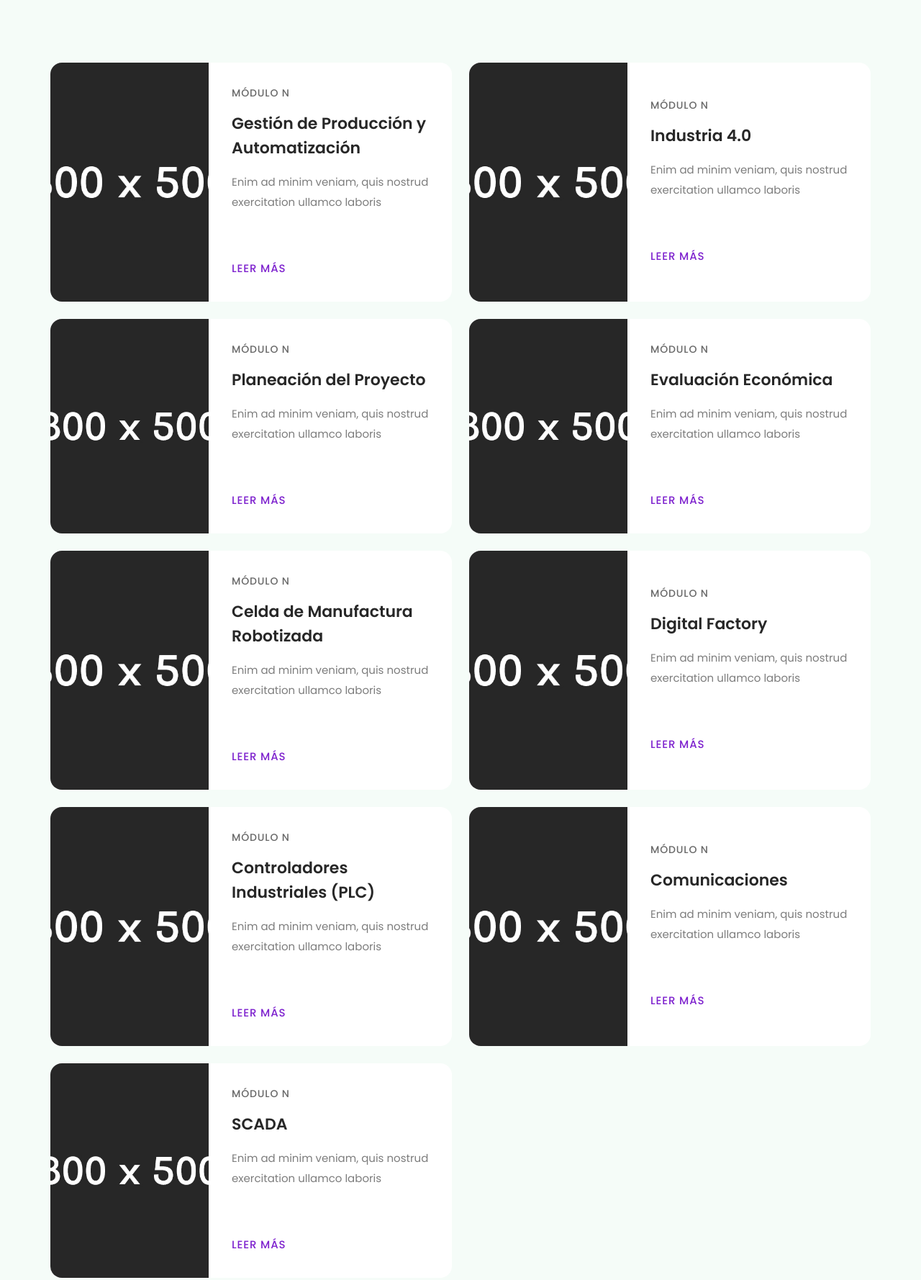
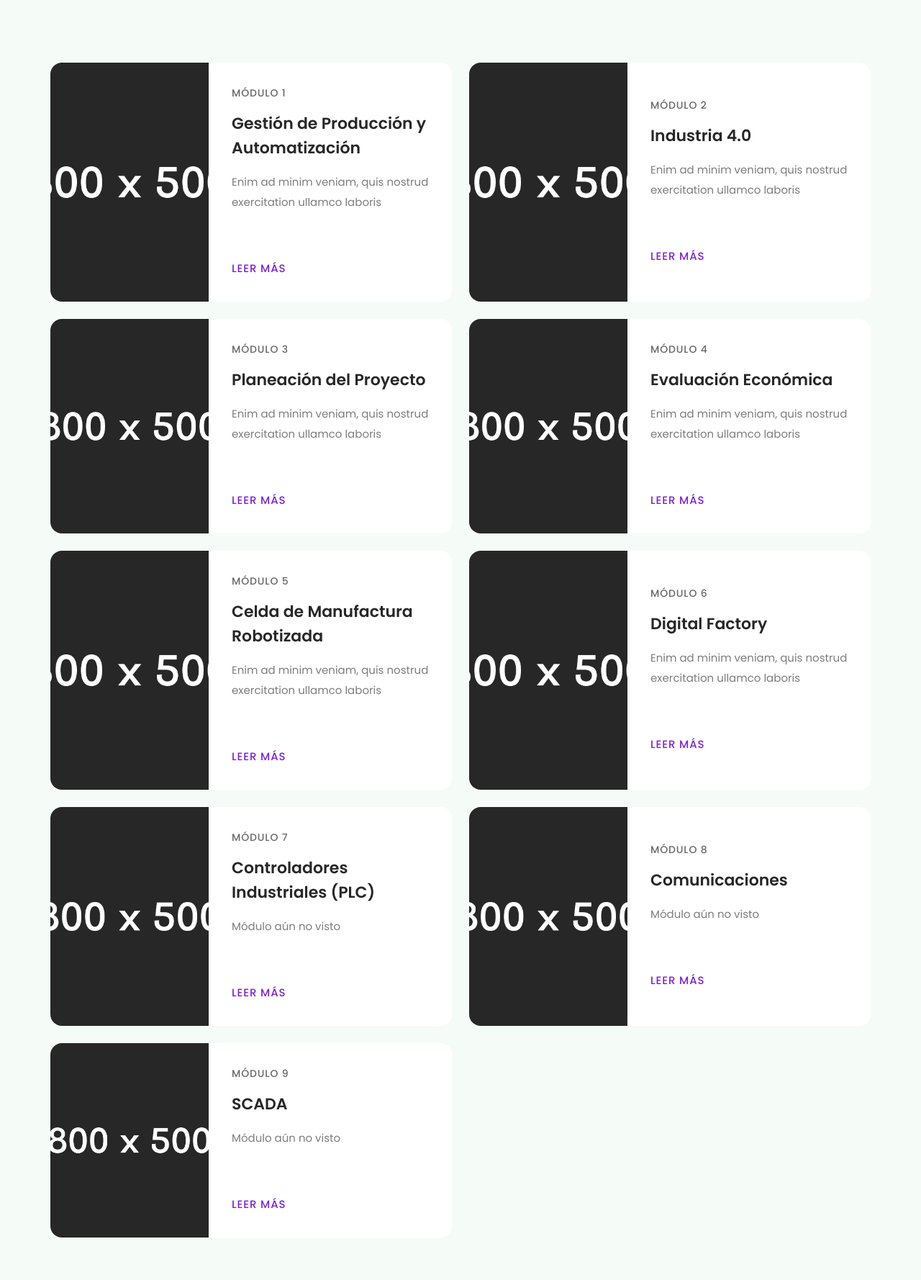
Before and after one commit to PurpleWood-APM/PagWebPurpleWood, a website: page temp/html/modulos.html in a window 1280 px wide. Shown: the part 520-2298 px from the top of the page at 72% size. Drawn offline with Linux system fonts and the light colour scheme.

Commit message:
:building_construction: pag modulos no vistos

```diff
--- a/temp/html/modulos.html
+++ b/temp/html/modulos.html
@@ -140,7 +140,7 @@
                     <div class="bg-white md:flex items-center rounded-2xl overflow-hidden">
                         <img src="assets/images/blog/1.jpg" class="max-h-[350px] md:max-w-[220px] md:h-full md:object-cover" alt="" />
                         <div class="p-8 flex-1">
-                            <p class="font-medium text-sm text-dark-semilight tracking-[0.86px] uppercase">Módulo n</p>
+                            <p class="font-medium text-sm text-dark-semilight tracking-[0.86px] uppercase">Módulo 1</p>
                             <h4 class="mt-4 text-[22px] leading-[34px] font-semibold hover:text-green duration-300"><a href="gestionProduccion.html">Gestión de Producción y Automatización</a></h4>
                             <p class="mt-4 text-dark-light leading-7 text-[15px]">Enim ad minim veniam, quis nostrud exercitation ullamco laboris</p>
                             <a href="gestionProduccion.html" class="text-green mt-16 inline-block uppercase font-medium tracking-[0.86px]">Leer más</a>
@@ -149,7 +149,7 @@
                     <div class="bg-white md:flex items-center rounded-2xl overflow-hidden">
                         <img src="assets/images/blog/2.jpg" class="max-h-[350px] md:max-w-[220px] md:h-full md:object-cover" alt="" />
                         <div class="p-8 flex-1">
-                            <p class="font-medium text-sm text-dark-semilight tracking-[0.86px] uppercase">Módulo n</p>
+                            <p class="font-medium text-sm text-dark-semilight tracking-[0.86px] uppercase">Módulo 2</p>
                             <h4 class="mt-4 text-[22px] leading-[34px] font-semibold hover:text-green duration-300"><a href="industria4.html">Industria 4.0</a></h4>
                             <p class="mt-4 text-dark-light leading-7 text-[15px]">Enim ad minim veniam, quis nostrud exercitation ullamco laboris</p>
                             <a href="industria4.html" class="text-green mt-16 inline-block uppercase font-medium tracking-[0.86px]">Leer más</a>
@@ -158,7 +158,7 @@
                     <div class="bg-white md:flex items-center rounded-2xl overflow-hidden">
                         <img src="assets/images/blog/4.jpg" class="max-h-[350px] md:max-w-[220px] md:h-full md:object-cover" alt="" />
                         <div class="p-8 flex-1">
-                            <p class="font-medium text-sm text-dark-semilight tracking-[0.86px] uppercase">Módulo n</p>
+                            <p class="font-medium text-sm text-dark-semilight tracking-[0.86px] uppercase">Módulo 3</p>
                             <h4 class="mt-4 text-[22px] leading-[34px] font-semibold hover:text-green duration-300"><a href="planeacion.html">Planeación del Proyecto</a></h4>
                             <p class="mt-4 text-dark-light leading-7 text-[15px]">Enim ad minim veniam, quis nostrud exercitation ullamco laboris</p>
                             <a href="planeacion.html" class="text-green mt-16 inline-block uppercase font-medium tracking-[0.86px]">Leer más</a>
@@ -167,7 +167,7 @@
                     <div class="bg-white md:flex items-center rounded-2xl overflow-hidden">
                         <img src="assets/images/blog/3.jpg" class="max-h-[350px] md:max-w-[220px] md:h-full md:object-cover" alt="" />
                         <div class="p-8 flex-1">
-                            <p class="font-medium text-sm text-dark-semilight tracking-[0.86px] uppercase">Módulo n</p>
+                            <p class="font-medium text-sm text-dark-semilight tracking-[0.86px] uppercase">Módulo 4</p>
                             <h4 class="mt-4 text-[22px] leading-[34px] font-semibold hover:text-green duration-300"><a href="economica.html">Evaluación Económica</a></h4>
                             <p class="mt-4 text-dark-light leading-7 text-[15px]">Enim ad minim veniam, quis nostrud exercitation ullamco laboris</p>
                             <a href="economica.html" class="text-green mt-16 inline-block uppercase font-medium tracking-[0.86px]">Leer más</a>
@@ -176,7 +176,7 @@
                     <div class="bg-white md:flex items-center rounded-2xl overflow-hidden">
                         <img src="assets/images/blog/5.jpg" class="max-h-[350px] md:max-w-[220px] md:h-full md:object-cover" alt="" />
                         <div class="p-8 flex-1">
-                            <p class="font-medium text-sm text-dark-semilight tracking-[0.86px] uppercase">Módulo n</p>
+                            <p class="font-medium text-sm text-dark-semilight tracking-[0.86px] uppercase">Módulo 5</p>
                             <h4 class="mt-4 text-[22px] leading-[34px] font-semibold hover:text-green duration-300"><a href="celdaManufactura.html">Celda de Manufactura Robotizada</a></h4>
                             <p class="mt-4 text-dark-light leading-7 text-[15px]">Enim ad minim veniam, quis nostrud exercitation ullamco laboris</p>
                             <a href="celdaManufactura.html" class="text-green mt-16 inline-block uppercase font-medium tracking-[0.86px]">Leer más</a>
@@ -185,7 +185,7 @@
                     <div class="bg-white md:flex items-center rounded-2xl overflow-hidden">
                         <img src="assets/images/blog/6.jpg" class="max-h-[350px] md:max-w-[220px] md:h-full md:object-cover" alt="" />
                         <div class="p-8 flex-1">
-                            <p class="font-medium text-sm text-dark-semilight tracking-[0.86px] uppercase">Módulo n</p>
+                            <p class="font-medium text-sm text-dark-semilight tracking-[0.86px] uppercase">Módulo 6</p>
                             <h4 class="mt-4 text-[22px] leading-[34px] font-semibold hover:text-green duration-300"><a href="digitalFactory.html">Digital Factory</a></h4>
                             <p class="mt-4 text-dark-light leading-7 text-[15px]">Enim ad minim veniam, quis nostrud exercitation ullamco laboris</p>
                             <a href="digitalFactory.html" class="text-green mt-16 inline-block uppercase font-medium tracking-[0.86px]">Leer más</a>
@@ -194,28 +194,28 @@
                     <div class="bg-white md:flex items-center rounded-2xl overflow-hidden">
                         <img src="assets/images/blog/5.jpg" class="max-h-[350px] md:max-w-[220px] md:h-full md:object-cover" alt="" />
                         <div class="p-8 flex-1">
-                            <p class="font-medium text-sm text-dark-semilight tracking-[0.86px] uppercase">Módulo n</p>
-                            <h4 class="mt-4 text-[22px] leading-[34px] font-semibold hover:text-green duration-300"><a href="plc.html">Controladores Industriales (PLC)</a></h4>
-                            <p class="mt-4 text-dark-light leading-7 text-[15px]">Enim ad minim veniam, quis nostrud exercitation ullamco laboris</p>
-                            <a href="plc.html" class="text-green mt-16 inline-block uppercase font-medium tracking-[0.86px]">Leer más</a>
+                            <p class="font-medium text-sm text-dark-semilight tracking-[0.86px] uppercase">Módulo 7</p>
+                            <h4 class="mt-4 text-[22px] leading-[34px] font-semibold hover:text-green duration-300"><a href="enconstruccion.html">Controladores Industriales (PLC)</a></h4>
+                            <p class="mt-4 text-dark-light leading-7 text-[15px]">Módulo aún no visto</p>
+                            <a href="enconstruccion.html" class="text-green mt-16 inline-block uppercase font-medium tracking-[0.86px]">Leer más</a>
                         </div>
                     </div>
                     <div class="bg-white md:flex items-center rounded-2xl overflow-hidden">
                         <img src="assets/images/blog/6.jpg" class="max-h-[350px] md:max-w-[220px] md:h-full md:object-cover" alt="" />
                         <div class="p-8 flex-1">
-                            <p class="font-medium text-sm text-dark-semilight tracking-[0.86px] uppercase">Módulo n</p>
-                            <h4 class="mt-4 text-[22px] leading-[34px] font-semibold hover:text-green duration-300"><a href="comunicaciones.html">Comunicaciones</a></h4>
-                            <p class="mt-4 text-dark-light leading-7 text-[15px]">Enim ad minim veniam, quis nostrud exercitation ullamco laboris</p>
-                            <a href="comunicaciones.html" class="text-green mt-16 inline-block uppercase font-medium tracking-[0.86px]">Leer más</a>
+                            <p class="font-medium text-sm text-dark-semilight tracking-[0.86px] uppercase">Módulo 8</p>
+                            <h4 class="mt-4 text-[22px] leading-[34px] font-semibold hover:text-green duration-300"><a href="enconstruccion.html">Comunicaciones</a></h4>
+                            <p class="mt-4 text-dark-light leading-7 text-[15px]">Módulo aún no visto</p>
+                            <a href="enconstruccion.html" class="text-green mt-16 inline-block uppercase font-medium tracking-[0.86px]">Leer más</a>
                         </div>
                     </div>
                     <div class="bg-white md:flex items-center rounded-2xl overflow-hidden">
                         <img src="assets/images/blog/6.jpg" class="max-h-[350px] md:max-w-[220px] md:h-full md:object-cover" alt="" />
                         <div class="p-8 flex-1">
-                            <p class="font-medium text-sm text-dark-semilight tracking-[0.86px] uppercase">Módulo n</p>
-                            <h4 class="mt-4 text-[22px] leading-[34px] font-semibold hover:text-green duration-300"><a href="scada.html">SCADA</a></h4>
-                            <p class="mt-4 text-dark-light leading-7 text-[15px]">Enim ad minim veniam, quis nostrud exercitation ullamco laboris</p>
-                            <a href="scada.html" class="text-green mt-16 inline-block uppercase font-medium tracking-[0.86px]">Leer más</a>
+                            <p class="font-medium text-sm text-dark-semilight tracking-[0.86px] uppercase">Módulo 9</p>
+                            <h4 class="mt-4 text-[22px] leading-[34px] font-semibold hover:text-green duration-300"><a href="enconstruccion.html">SCADA</a></h4>
+                            <p class="mt-4 text-dark-light leading-7 text-[15px]">Módulo aún no visto</p>
+                            <a href="enconstruccion.html" class="text-green mt-16 inline-block uppercase font-medium tracking-[0.86px]">Leer más</a>
                         </div>
                     </div>
                 </div>
```
Also changed, not shown: temp/html/enconstruccion.html (+8 -8 lines).
